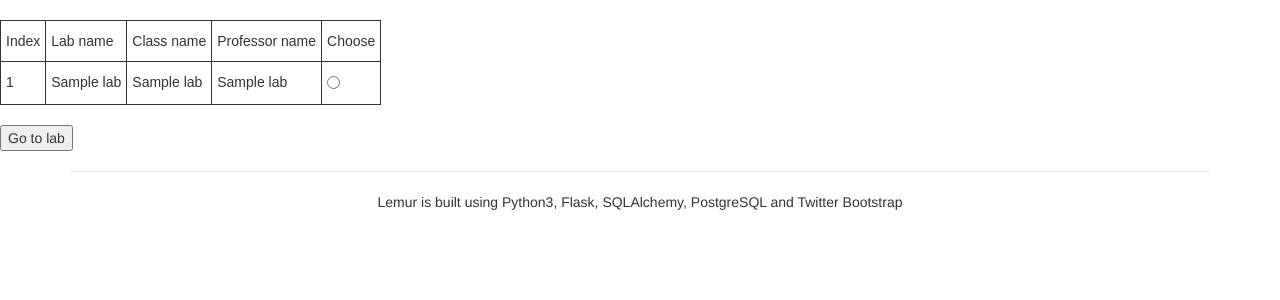
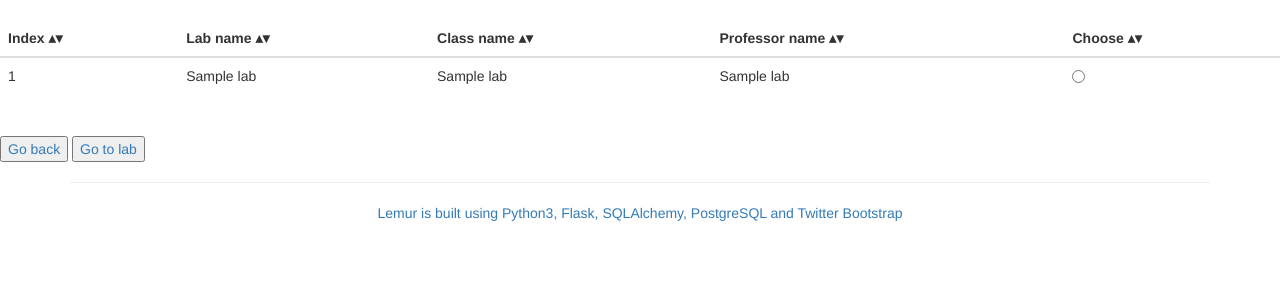
Before and after one commit to reed-college/lemur, a Flask app: template myapp/templates/student_enter_data.html in a window 1280 px wide. Shown: the part 52-352 px from the top of the page. Run offline with Flask 2, Linux system fonts and the light colour scheme; the template is opened without the code that fills it: most values are stand-ins (such as "Sample title", 1, 10 or a date in 2020); lists and menus that the app fills with data are empty; parts of the project's set-up code (start-up, migrations or seed data) failed here and were passed over; some libraries are stand-ins or nearby versions.

Commit message:
Now the students can only see the labs that are activated

```diff
--- a/myapp/main.py
+++ b/myapp/main.py
@@ -55,7 +55,7 @@
 def student_enter_data():
     lab_list = []
     db_session = db.get_session()
-    query_all_lab = db_session.query(schema.Lab_info).all()
+    query_all_lab = db_session.query(schema.Lab_info).filter(schema.Lab_info.lab_status=='Activated')
     for lab in query_all_lab:
         lab_list.append({'lab_name': lab.lab_name,
                          'class_name': lab.class_name,
@@ -348,9 +348,10 @@
     jsonData = request.get_json()
     lab_id = jsonData['lab_id']
     db_session = db.get_session()
+
     # Test the existence of the copies of this lab
     query_status_to_be_changed = db_session.query(schema.Lab_info).filter(
-        schema.Lab_rows.lab_id == lab_id)
+        schema.Lab_info.lab_id == lab_id)
 
     for r in query_status_to_be_changed:
         r.lab_status = new_status
--- a/myapp/templates/student_enter_data.html
+++ b/myapp/templates/student_enter_data.html
@@ -31,7 +31,8 @@
 	{% if (lab_list|length)==0 %}
 		No lab exists<br>
 	{% else %}
-		<table class="tg">
+		<table class="table sortable">
+		    <thead>
 				<tr>
 				    <th class="tg-yw4l">Index</th>
 				    <th class="tg-yw4l">Lab name</th>
@@ -39,18 +40,22 @@
 				    <th class="tg-yw4l">Professor name</th>
 				    <th class="tg-yw4l">Choose</th>
 				</tr>
+			</thead>
+			<tbody>
 				{% for i in range(lab_list|length) %}
 				<tr>
-			    <th class="tg-yw4l">{{ loop.index }}</th>
-			    <th class="tg-yw4l">{{ lab_list[i].lab_name }}</th>
-			    <th class="tg-yw4l">{{ lab_list[i].class_name }}</th>
-			    <th class="tg-yw4l">{{ lab_list[i].prof_name }}</th>
-			    <th class="tg-yw4l"><input type="radio" name="lab_name" data-labname="{{lab_list[i].lab_name}}"  data-classname="{{lab_list[i].class_name }}" data-profname="{{lab_list[i].prof_name}}"> </th>
+				    <td class="tg-yw4l">{{ loop.index }}</td>
+				    <td class="tg-yw4l">{{ lab_list[i].lab_name }}</td>
+				    <td class="tg-yw4l">{{ lab_list[i].class_name }}</td>
+				    <td class="tg-yw4l">{{ lab_list[i].prof_name }}</td>
+				    <td class="tg-yw4l"><input type="radio" name="lab_name" data-labname="{{lab_list[i].lab_name}}"  data-classname="{{lab_list[i].class_name }}" data-profname="{{lab_list[i].prof_name}}"> </td>
 				</tr>
 				{% endfor %}
+			</tbody>
 		</table>
 	{% endif %}
 	<br>
+	<button> <a href="student_home">Go back<a></button>
 	<button name="go_to_lab">Go to lab</button>
 	<div class="temporary_message" id="error_message_no_lab_choose">You need to select one lab</div>
 
```
Lines whose indentation alone changed are shown as unchanged.
